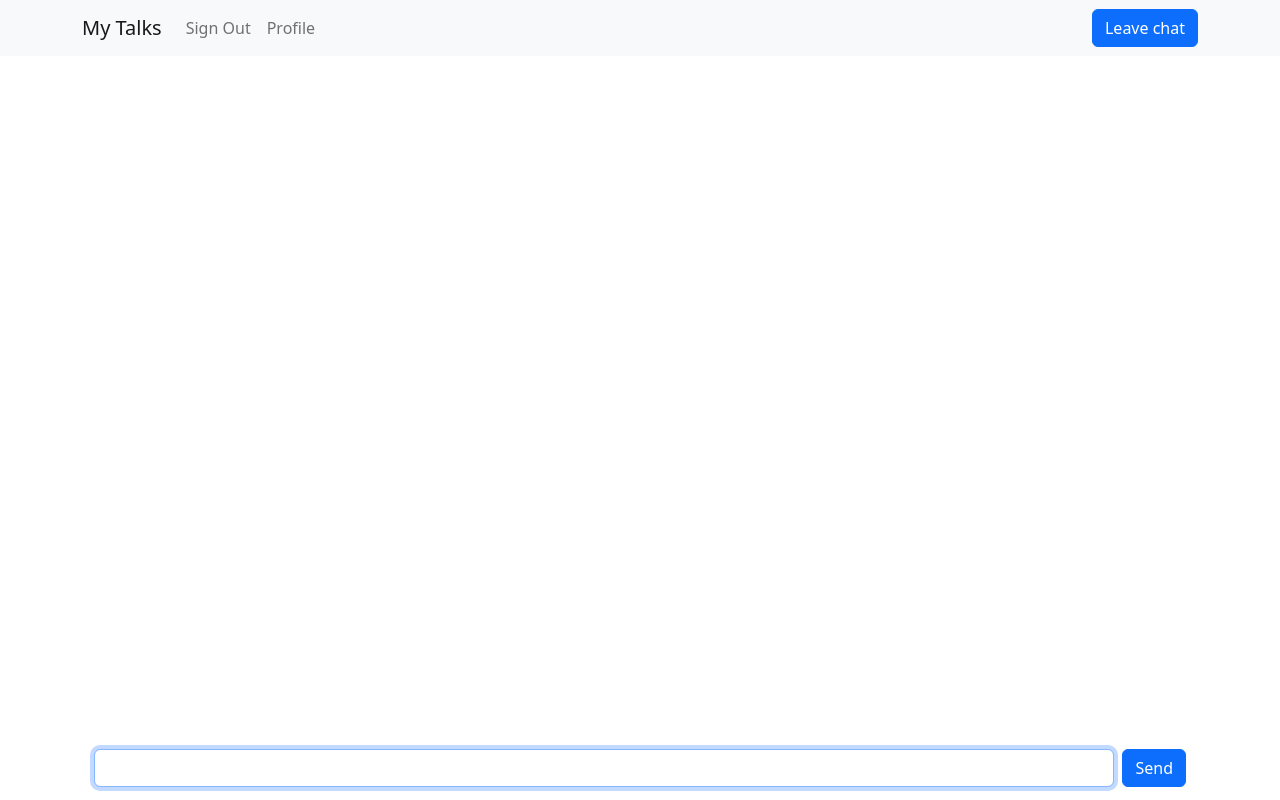
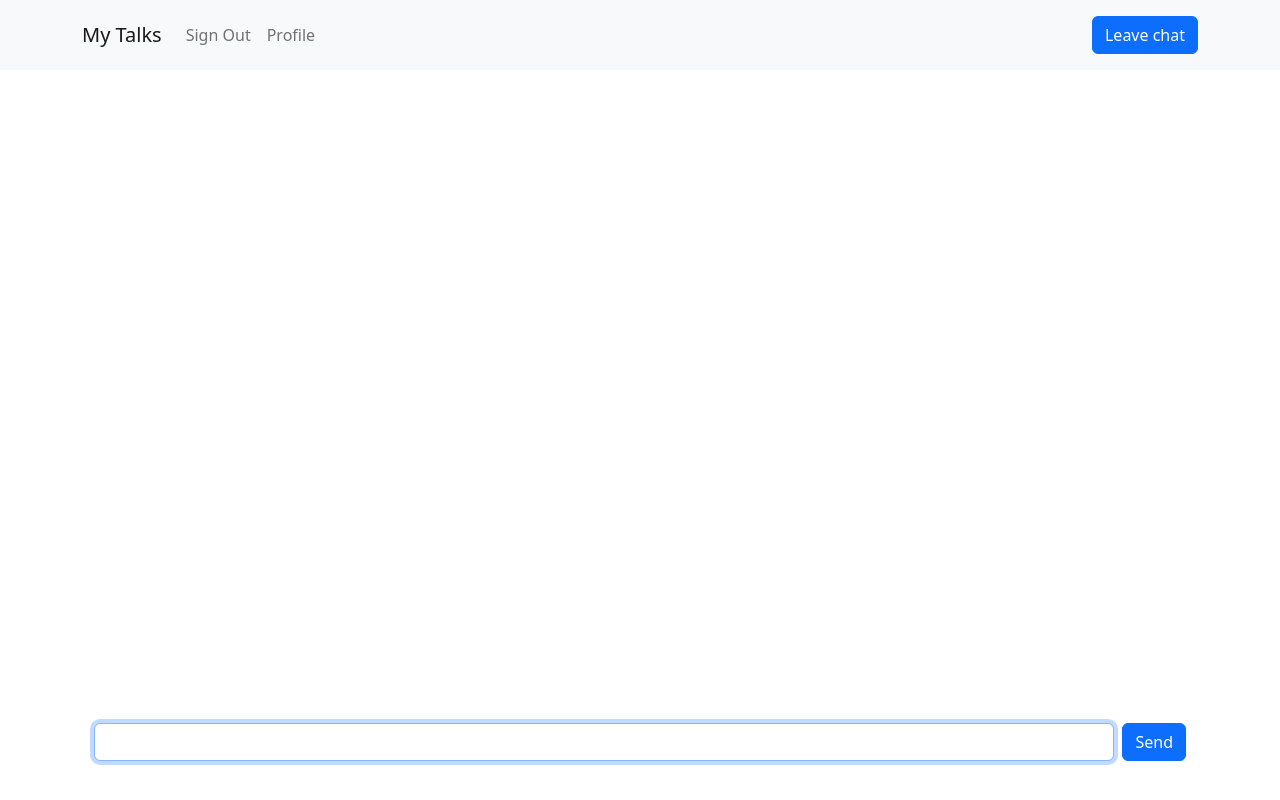
Before and after one commit to davidvajda/my-talks-new, a Flask app: page /chat in a window 1280 px wide. Run offline with Flask 2, Linux system fonts and the light colour scheme; the visitor is signed in with stand-in values (Sample User, id 1); some libraries are stand-ins or nearby versions.

Commit message:
fixed css height bug

```diff
--- a/server.py
+++ b/server.py
@@ -113,7 +113,6 @@ def enqueue_user() -> None:
     session["user"].set_room(room_name)
     session["user"].unpair()
 
-    rooms[room_name] = [User_ids(session["user"].id, session["user"].sid)]
     rooms[room_name] = [User_ids(session["user"].id, session["user"].sid)]
 
     que.enqueue(session["user"])
@@ -346,12 +345,7 @@ def profile():
     reviews = Review.query.filter_by(user_id=session["user"].id).all()
 
     for review in reviews:
-        user = User.query.get(review.id)
-
-        if not user:
-            continue
-
-        reviewer = Person(user.jsonify_for_person())
+        reviewer = User.query.get(review.id)
         reviewers.append(reviewer)
 
     return render_template(
--- a/static/style.css
+++ b/static/style.css
@@ -3,7 +3,7 @@ form {
 }
 
 .full-height {
-    min-height: 93vh;
+    min-height: calc(95vh - 100px);
 }
 
 .display-flex {
@@ -19,7 +19,7 @@ form {
 }
 
 .chat-window {
-    min-height: 85vh;
+    min-height: calc(95vh - 120px);
 
     display: flex;
     flex-direction: column;
@@ -72,3 +72,8 @@ form {
     font-size: small;
     color: #adb5bd;
 }
+
+.btn-primary  {
+    margin-top: .5em;
+    margin-bottom: .5em;
+}
--- a/templates/chat.html
+++ b/templates/chat.html
@@ -1,7 +1,7 @@
 {% extends 'wrapper.html' %}
 
 {% block container %}
-<div class="chat-wrapper full-height container-sm">
+<div class="chat-wrapper container-sm">
     <div class="chat-window" id="chat-messages-window">
 
 
--- a/templates/profile.html
+++ b/templates/profile.html
@@ -34,7 +34,7 @@
             <h2 class="accordion-header" id="headingOne">
                 <button class="accordion-button" type="button" data-bs-toggle="collapse" data-bs-target={{ '#collapse' ~
                     i }} aria-expanded="true" aria-controls={{ 'collapse' ~ i }}>
-                    {{ reviewers[i].name }} - {{reviews[i][0] }}/5
+                    {{ reviewers[i].name }} - {{reviews[i].rating }}/5
                 </button>
             </h2>
             <div id={{ 'collapse' ~ i }} {% if i==0 %} class="accordion-collapse collapse show" {% else %}
@@ -46,7 +46,7 @@
                 <img class="img-thumbnail" src="../static/default_image.jpg" alt="profile image" />
                 {% endif %}
                 <div class="accordion-body">
-                    {{ reviews[i][1] }}
+                    {{ reviews[i].review }}
                 </div>
             </div>
         </div>
```
Also changed, not shown: 1 other file.
